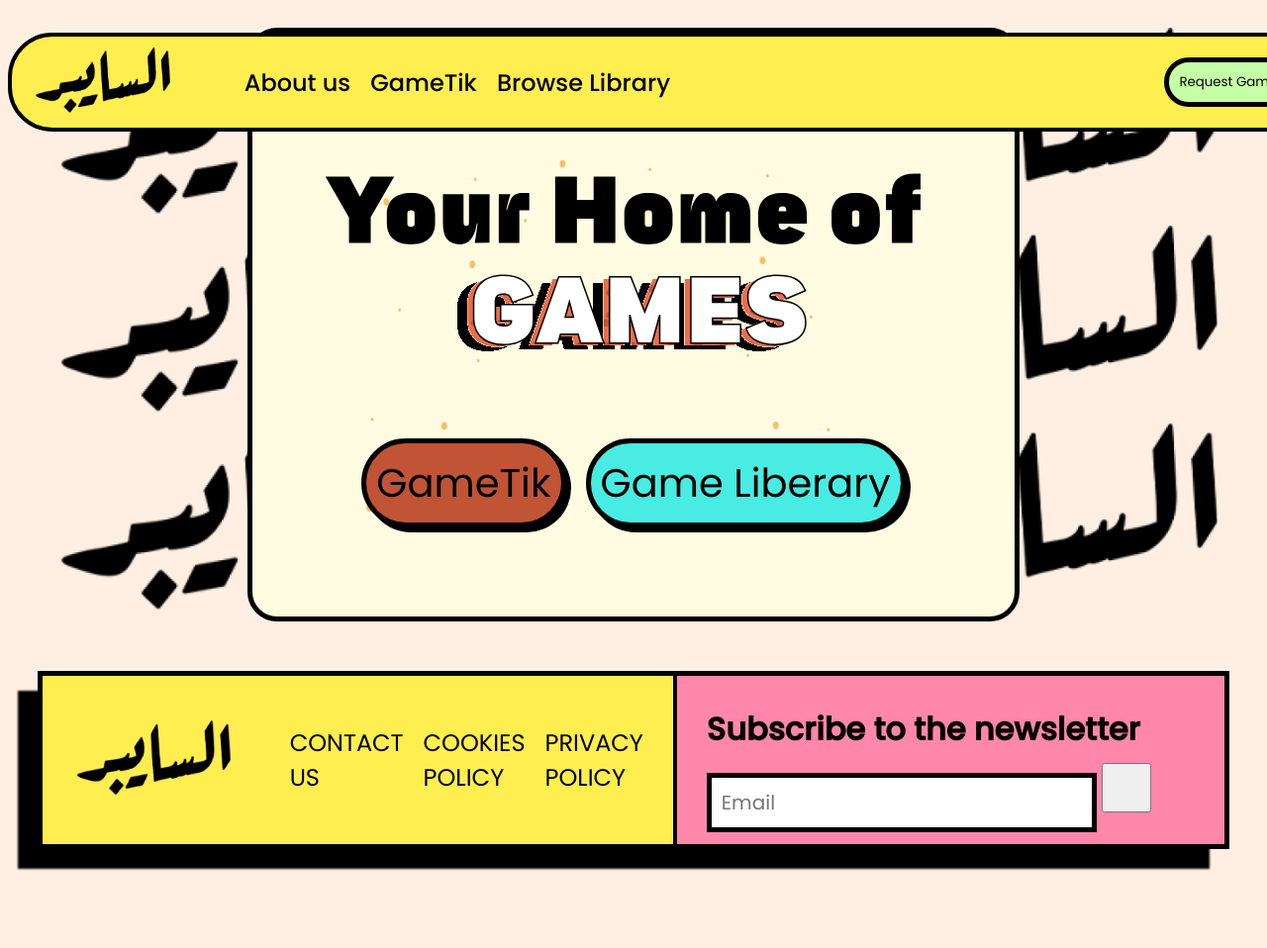
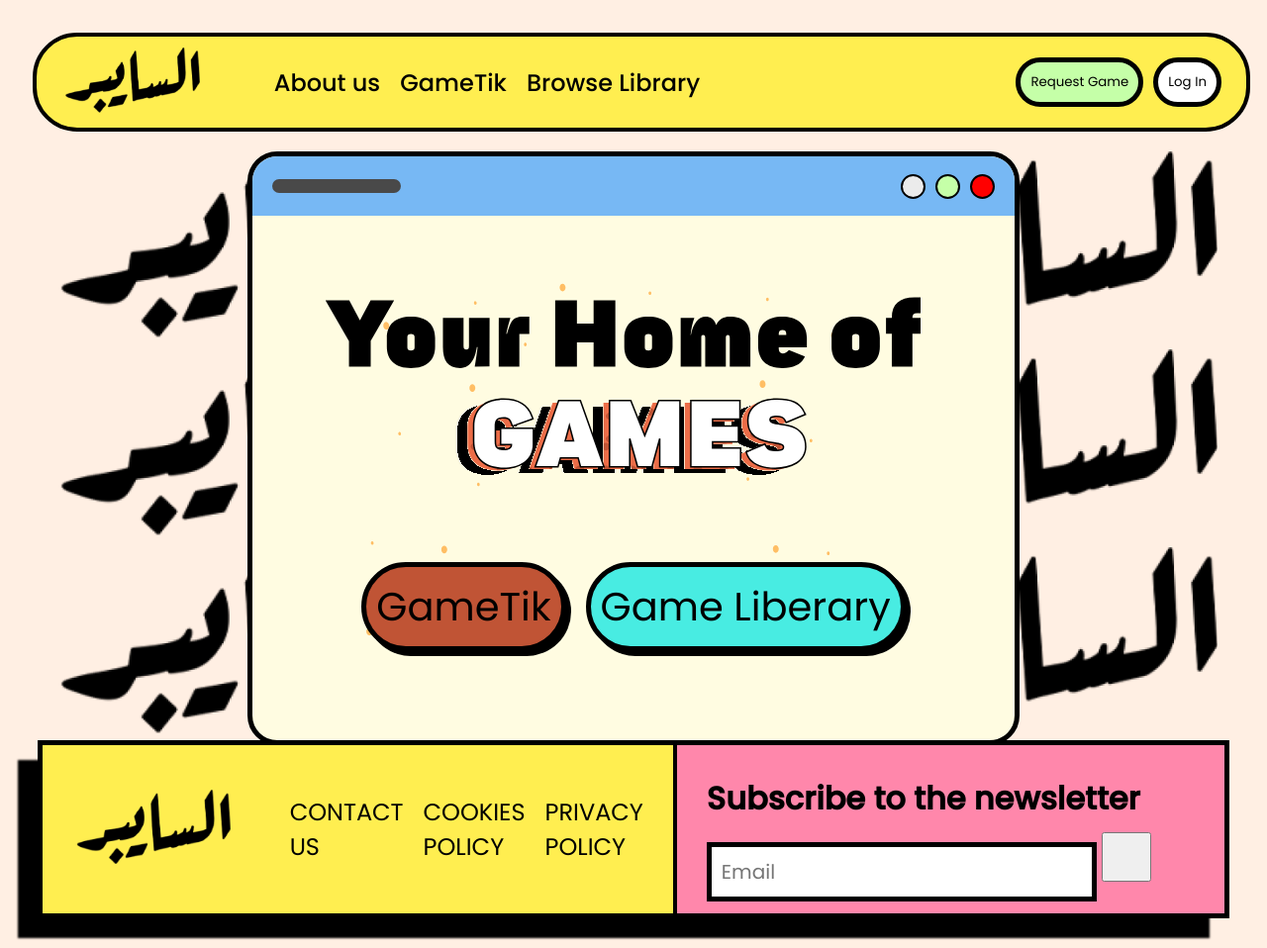
Before and after one commit to ahmedzaghloul27/Cyber-Website, a PHP site: page /homepage.html in a window 1280 px wide. Shown: the whole page at 99% size. Before the commit the page ends 880 px from the top, so only its background shows below. Run offline with PHP 8.4, Linux system fonts and the light colour scheme; some libraries are stand-ins or nearby versions.

Commit message:
centered header, started in animation and fixed some body margins

```diff
--- a/general.css
+++ b/general.css
@@ -30,25 +30,25 @@ ul{
 
 header {
     position: fixed;
+    width: 100%;
+    padding: 25px;
+}
+
+.header-content {
     background: var(--bg-color);
-    width: 1400px;
-    margin: 25px auto 0;
+    min-width: 1000px;
+    padding: 25px;
     border-radius: 45px;
     border: 4px solid black;
     height: 100px;
     display: flex;
-    justify-content: space-between;
+    justify-content: center;
+    align-content: center;
     box-sizing: border-box;
-    align-items: center;
-  }
-
-  .header-content {
     font-weight: 500;
     display: flex;
     justify-content: space-between;
     align-items: center;
-    margin: 0 20px;
-    max-width: 1360px;
     width: 100%;
   }
 
--- a/general.js
+++ b/general.js
@@ -0,0 +1,28 @@
+let homeWindow = document.querySelector('.home-window');
+let homeWindowBg = document.querySelector('.home-window-bg');
+let homeWindowBgImages = document.querySelectorAll('.home-window-bg img');
+
+// homeWindowBgImages[0].style.top="-300px";
+// homeWindowBgImages[1].style.top="-300px";
+// homeWindowBgImages[4].style.top="110px";
+// homeWindowBgImages[5].style.top="110px";
+
+// homeWindowBgImages[0].style.left="0";
+// homeWindowBgImages[1].style.left="780px";
+// homeWindowBgImages[2].style.left="0";
+// homeWindowBgImages[3].style.left="780px";
+// homeWindowBgImages[4].style.left="0";
+// homeWindowBgImages[5].style.left="780px";
+
+// for (let i = 0; i < homeWindowBgImages.length; i++) {
+    // homeWindowBgImages[i].style.position="relative";
+    // homeWindowBgImages[i].style.top="0";
+    // homeWindowBgImages[i].style.left="0";
+// }
+
+
+// homeWindow.addEventListener('load',function(){
+    // homeWindow.style.position = "relative";
+    // homeWindow.style.top = "0";
+    // homeWindow.style.transition = "all 1s";
+// });
--- a/homepage.css
+++ b/homepage.css
@@ -3,9 +3,12 @@
     display: flex;
     align-items: center;
     justify-content: center;
-
+    padding-top:250px;
+    margin-bottom: 100px;
 }
 .home-window{
+    position: absolute ;
+    /* top: -1000px; ------------------ */
     background: #FFFCE1;
     height: 600px;
     width: 780px;
@@ -51,7 +54,6 @@
 
 .home-window-body{
     position: relative;
-    /* background-image: url("Images/home-window.svg"); */
     padding: 50px;
     display: flex;
     flex-direction: column;
@@ -102,7 +104,10 @@
     width: 1180px;
 }
 .home-window-bg img{
+    /* position: absolute------------------;
+    left: 350px; */
     height: 200px;
+    transition: top 1s;
 }
 .home-window-bg .img1{
 
--- a/homepage.html
+++ b/homepage.html
@@ -71,9 +71,9 @@
             <div class="email-and-button">
                 <input type="email" placeholder="Email">
                 <button></button>
-
             </div>
         </div>
     </footer>
+    <script src="general.js"></script>
 </body>
 </html>
```
